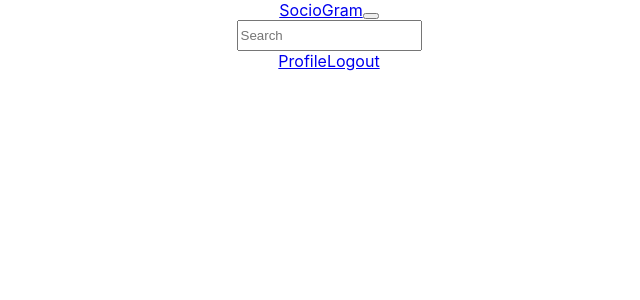
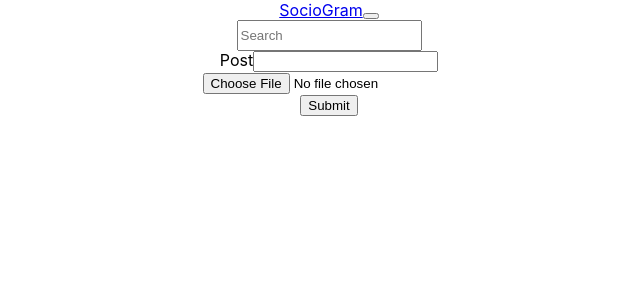
Before and after one commit to ArunKls/sociogram-frontend, a React (Create React App) app in the folder sociogram/: page /post in a window 1280 px wide. Shown: the top 300 px of the page, without its empty margins (311-951 px from the left). Built offline with nearby package versions, Linux system fonts and the light colour scheme; the HTML template or start-up script is replaced by a standard one.

Commit message:
Managers and postPage added

```diff
--- a/sociogram/package.json
+++ b/sociogram/package.json
@@ -6,6 +6,7 @@
     "@testing-library/jest-dom": "^5.17.0",
     "@testing-library/react": "^13.4.0",
     "@testing-library/user-event": "^13.5.0",
+    "lockdown": "^0.0.8-dev",
     "react": "^18.2.0",
     "react-bootstrap": "^2.9.0",
     "react-dom": "^18.2.0",
--- a/sociogram/src/App.js
+++ b/sociogram/src/App.js
@@ -3,6 +3,7 @@ import "./App.css";
 import Header from "./components/header/Header";
 import { Route, Routes,BrowserRouter as Router } from "react-router-dom";
 import Home from "./components/home/Home"
+import Post from "./components/post/post"
 
 function App() {
   return (
@@ -11,7 +12,9 @@ function App() {
       {/* <Home /> */}
       <Routes>
          <Route path="/login" exact element={<Home />} />
+         <Route path ="/post" exact element ={<Post />} />
       </Routes>
+
 
       {/* <Home /> */}
       {/* <Routes> */}
--- a/sociogram/src/components/home/Home.js
+++ b/sociogram/src/components/home/Home.js
@@ -1,5 +1,6 @@
 import React, {useState} from 'react';
 // import "../components/home/Home.css"
+import signUpManager from '../managers/signUpManager';
 
 const Home=() =>{
 
@@ -24,6 +25,20 @@ const Home=() =>{
         SetAge(e.target.value)
     }
     const handleSubmit=()=>{
+        const data= {
+            "name":name,
+            "email":email,
+            "password":password,
+            "age":age
+        }
+        const response = signUpManager(data)
+        if(response.status == 200){
+            prompt("created")
+
+        }else{
+            console.log("signup failed")
+        }
+
         console.log("enter")
     }
 
@@ -36,23 +51,23 @@ const Home=() =>{
         <div className='form-container'>
         <form>
             <div>
-            <lable className="label">Name</lable>
+            <label className="label">Name</label>
                 <input onChange={handleName} className="input"value={name} type="text" />
             </div>
             <div>
-            <lable>Email</lable>
+            <label>Email</label>
                 <input onChange={handleEmail} className="input"value={email} type="email" />
             </div>
             <div>
-            <lable>Age</lable>
+            <label>Age</label>
                 <input onChange={handleAge} className="input"value={age} type="number" />
             </div>
             <div>
-            <lable>password</lable>
+            <label>password</label>
                 <input onChange={handlepassword} className="input"value={password} type="password" />
             </div>
             <div>
-            <lable>Confirm password</lable>
+            <label>Confirm password</label>
                 <input onChange={handleConfirmPassword} className="input"value={confirmPassword} type="password" />
             </div>
             <button onClick={handleSubmit} className="btn" type="submit">Submit</button>
--- /dev/null
+++ b/sociogram/src/components/managers/signUpManager.js
@@ -0,0 +1,21 @@
+const signUpManager = async(data) => {
+
+    console.log("enetered into sungup",data)
+    debugger
+    const response = await fetch('http://192.168.1.135:8000/signup', {
+      method: 'POST',
+      body: JSON.stringify({
+            "name":data['name'],
+            "age":data['age'],
+            "password":data['password'],
+            "email":data['email']
+      }),
+       headers: {
+          'Content-type': 'application/json; charset=UTF-8',
+      },
+    });
+    const data1 = await response.json();
+    return data1
+}
+
+export default signUpManager;
--- /dev/null
+++ b/sociogram/src/components/post/post.js
@@ -0,0 +1,29 @@
+import React, {useState} from 'react';
+
+const Post =() => {
+   const [description,SetDescription]=useState("")
+   const handleDescription=(e)=>{
+    SetDescription(e.target.value)
+   }
+   const handleSubmit=(description)=>{
+
+
+   }
+    return(
+        <div>
+            <form>
+                <div>
+                    <label>Post</label>
+                    <input onChange={handleDescription} className="input"value={description} type="text" />
+                </div>
+                <div>
+                <input type="file" name="poster" accept="image/png, image/jpeg" />
+                </div>
+                <button onClick={handleSubmit} className="btn" type="submit">Submit</button>
+            </form>
+        </div>
+    )
+}
+
+
+export default Post;
```
Also changed, not shown: sociogram/src/components/managers/postManager.js (added, +15 -0 lines), sociogram/src/components/managers/loginManager.js (added), 1 other file (tests, documents, lock files or other folders).
